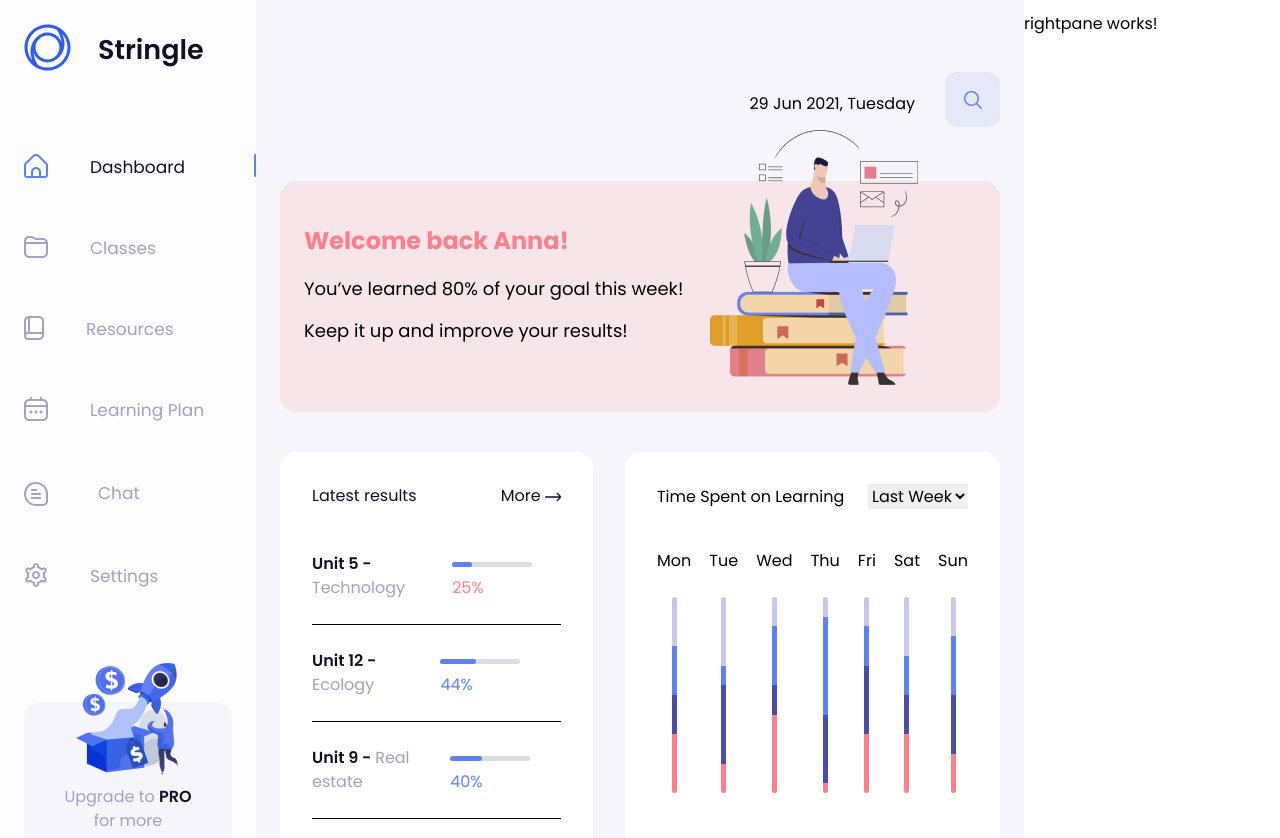
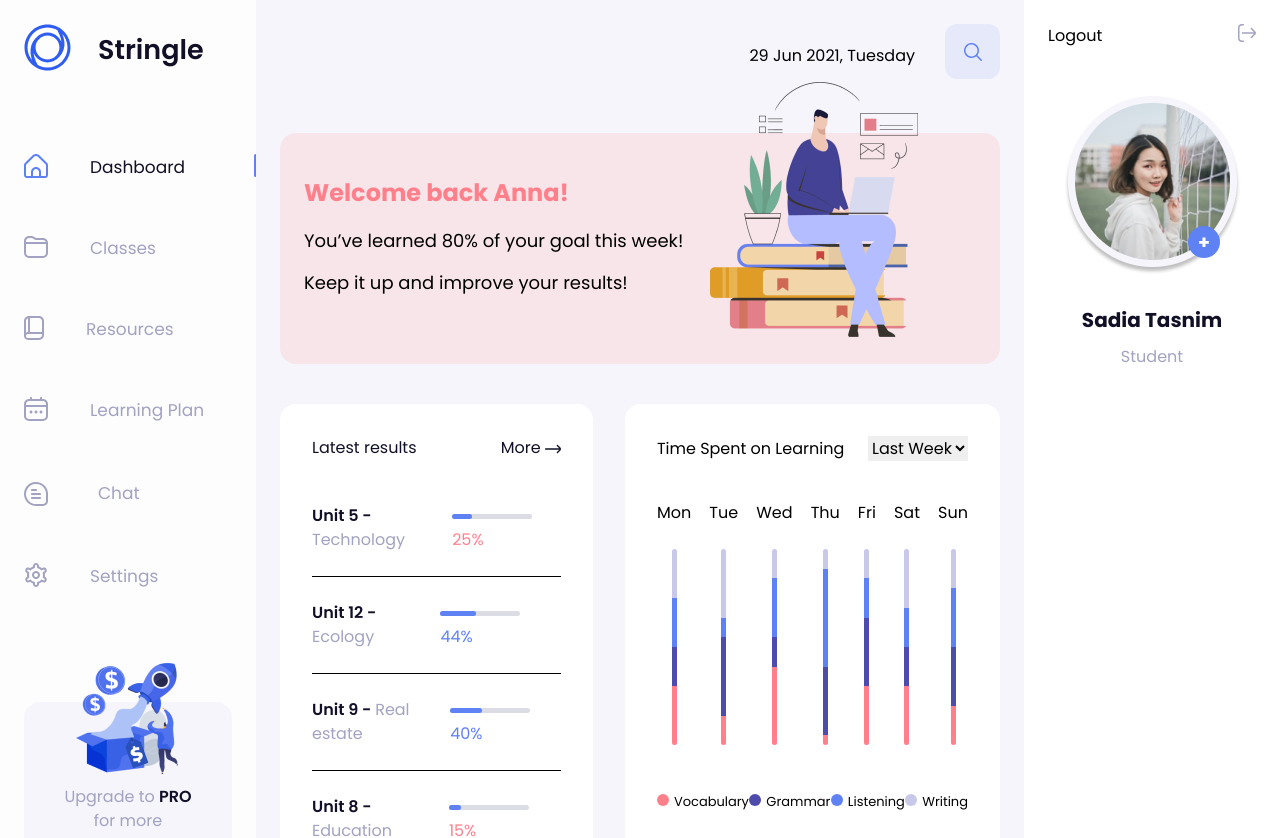
Before and after one commit to mbmaurya/sample-code-angular-frontendone, an Angular app: page /left-pane in a window 1280 px wide. Shown: the top 838 px of the page. Built offline with nearby package versions, Linux system fonts and the light colour scheme.

Commit message:
Add logout and profile section in rightpane component

```diff
--- a/src/app/center/center.component.css
+++ b/src/app/center/center.component.css
@@ -1,12 +1,13 @@
 .center-pane-container {
-    padding: 4.5rem 1.5rem 1.5rem 1.5rem; /* 72px 24px 24px 24px */
+  padding: 1.5rem; /* 24px */
 }
 
 .center-pane-container .header {
   text-align: right;
 }
 
-.center-pane-container .header .date, .center-pane-container .header .search {
+.center-pane-container .header .date,
+.center-pane-container .header .search {
   display: inline-block;
 }
 
@@ -21,7 +22,7 @@
   display: flex;
   width: 55px;
   height: 55px;
-    background-color: #E5E9FA;
+  background-color: #e5e9fa;
   align-items: center;
   justify-content: center;
   border-radius: 12px;
--- a/src/app/rightpane/rightpane.component.css
+++ b/src/app/rightpane/rightpane.component.css
@@ -0,0 +1,61 @@
+.right-pane-container {
+  padding: 1.5rem; /* 24px */
+}
+
+.logout {
+  display: flex;
+  justify-content: space-between;
+}
+
+.logout .text {
+  font-size: 1rem;
+  line-height: 1.5rem;
+  color: #000000;
+  font-weight: 500;
+}
+
+.logout .icon {
+  cursor: pointer;
+}
+
+.user-info {
+  text-align: center;
+  padding-top: 3rem; /* 48px */
+}
+
+.user-info .profile-photo {
+  position: relative;
+  width: 180px;
+  height: 180px;
+  border-radius: 50%;
+  margin: 0 auto; /* 30px */
+}
+
+.user-info .update-photo {
+  position: absolute;
+  bottom: 10%;
+  right: 12%;
+  border-radius: 1rem;
+  border: none;
+  background-color: #5e81f4;
+  width: 2rem;
+  height: 2rem;
+  cursor: pointer;
+}
+
+.user-info .name {
+  font-size: 1.25rem; /* 20px */
+  line-height: 1.875rem; /* 30px */
+  font-weight: 700; /* bold */
+  color: #111026;
+  text-transform: capitalize;
+  margin-top: 1.8125rem;
+}
+
+.user-info .designation {
+  font-size: 1rem; /* 16px */
+  line-height: 1.5rem; /* 24px */
+  color: #a2a2c2;
+  margin-top: 10px;
+  font-weight: 400; /* regular */
+}
--- a/src/app/rightpane/rightpane.component.html
+++ b/src/app/rightpane/rightpane.component.html
@@ -1 +1,54 @@
-<p>rightpane works!</p>
+<section class="right-pane-container">
+  <section class="logout">
+    <span class="text">Logout</span>
+    <span class="icon">
+      <svg
+        width="18"
+        height="18"
+        viewBox="0 0 18 18"
+        fill="none"
+        xmlns="http://www.w3.org/2000/svg"
+      >
+        <g clip-path="url(#clip0)">
+          <path
+            d="M5.25 16.5H3.75C3.15326 16.5 2.58097 16.2629 2.15901 15.841C1.73705 15.419 1.5 14.8467 1.5 14.25V3.75C1.5 3.15326 1.73705 2.58097 2.15901 2.15901C2.58097 1.73705 3.15326 1.5 3.75 1.5H5.25C5.44891 1.5 5.63968 1.42098 5.78033 1.28033C5.92098 1.13968 6 0.948912 6 0.75C6 0.551088 5.92098 0.360322 5.78033 0.21967C5.63968 0.0790176 5.44891 0 5.25 0L3.75 0C2.7558 0.00119089 1.80267 0.396661 1.09966 1.09966C0.396661 1.80267 0.00119089 2.7558 0 3.75L0 14.25C0.00119089 15.2442 0.396661 16.1973 1.09966 16.9003C1.80267 17.6033 2.7558 17.9988 3.75 18H5.25C5.44891 18 5.63968 17.921 5.78033 17.7803C5.92098 17.6397 6 17.4489 6 17.25C6 17.0511 5.92098 16.8603 5.78033 16.7197C5.63968 16.579 5.44891 16.5 5.25 16.5Z"
+            fill="#A2A2C2"
+          />
+          <path
+            d="M13.9035 14.0303L17.3438 10.5908C17.7643 10.1681 18.0004 9.5962 18.0004 9C18.0004 8.40381 17.7643 7.83187 17.3438 7.40925L13.9035 3.96975C13.762 3.83313 13.5726 3.75754 13.3759 3.75924C13.1793 3.76095 12.9912 3.83983 12.8521 3.97889C12.7131 4.11794 12.6342 4.30605 12.6325 4.5027C12.6308 4.69935 12.7064 4.8888 12.843 5.03025L16.062 8.25H4.5C4.30109 8.25 4.11032 8.32902 3.96967 8.46967C3.82902 8.61032 3.75 8.80109 3.75 9C3.75 9.19891 3.82902 9.38968 3.96967 9.53033C4.11032 9.67098 4.30109 9.75 4.5 9.75H16.0627L12.843 12.9698C12.7714 13.0389 12.7142 13.1217 12.6749 13.2132C12.6356 13.3047 12.6149 13.4031 12.6141 13.5027C12.6132 13.6023 12.6322 13.701 12.6699 13.7932C12.7076 13.8854 12.7633 13.9691 12.8337 14.0395C12.9041 14.11 12.9879 14.1657 13.08 14.2034C13.1722 14.2411 13.271 14.2601 13.3706 14.2592C13.4701 14.2583 13.5686 14.2376 13.6601 14.1983C13.7516 14.159 13.8343 14.1019 13.9035 14.0303Z"
+            fill="#A2A2C2"
+          />
+        </g>
+        <defs>
+          <clipPath id="clip0">
+            <rect width="18" height="18" fill="white" />
+          </clipPath>
+        </defs>
+      </svg>
+    </span>
+  </section>
+
+  <section class="user-info">
+    <div class="profile-photo">
+      <img src="../../assets/images/profile-photo.png" alt="Profile Photo" />
+      <button class="update-photo">
+        <svg
+          width="10"
+          height="10"
+          viewBox="0 0 10 10"
+          fill="none"
+          xmlns="http://www.w3.org/2000/svg"
+        >
+          <path
+            d="M9.811 6.813H6.505V10.195H3.427V6.813H0.121V3.906H3.427V0.505H6.505V3.906H9.811V6.813Z"
+            fill="#FEFEFE"
+          />
+        </svg>
+      </button>
+    </div>
+
+    <div class="name">Sadia Tasnim</div>
+
+    <div class="designation">Student</div>
+  </section>
+</section>
```
Also changed, not shown: src/assets/images/profile-photo.png (added). Lines whose indentation alone changed are shown as unchanged.
